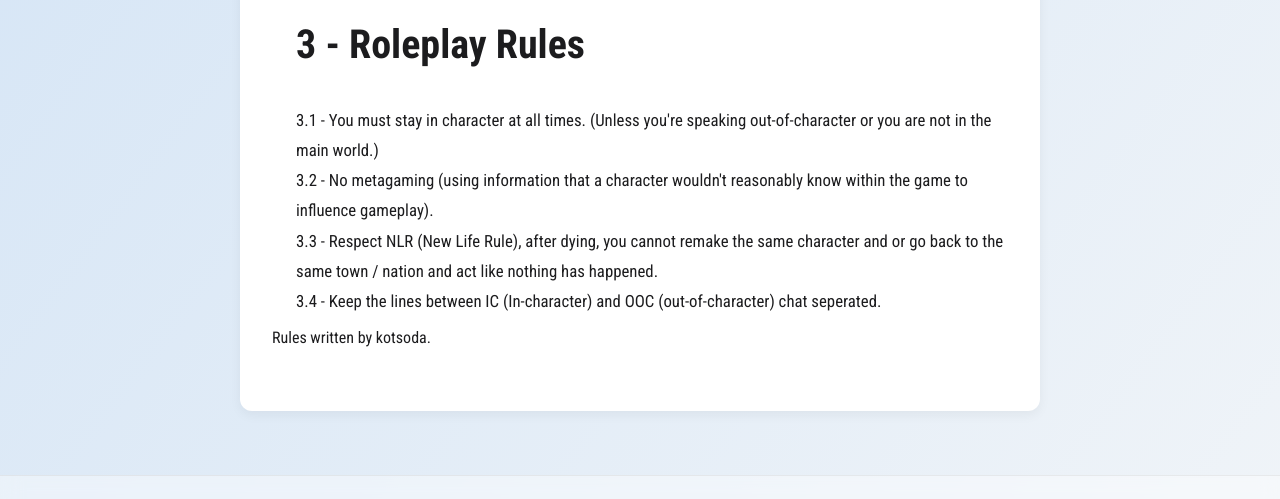
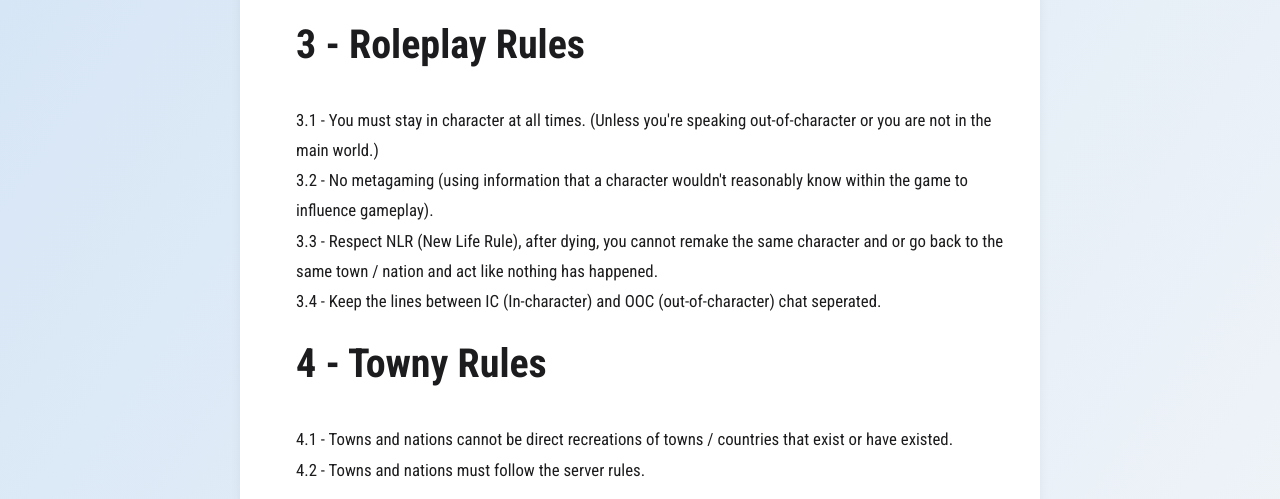
Before and after one commit to ignasb2006/sept-rain-website, a plain HTML site: page rules.html in a window 1280 px wide. Shown: the part 1132-1631 px from the top of the page. Drawn offline with Linux system fonts and the light colour scheme.

Commit message:
Added new rules (4.1 & 4.2)

```diff
--- a/rules.html
+++ b/rules.html
@@ -67,6 +67,13 @@
             <br>
             3.4 - Keep the lines between IC (In-character) and OOC (out-of-character) chat seperated.
         </li>
+        <li>
+            <h1>4 - Towny Rules</h1>
+            4.1 - Towns and nations cannot be direct recreations of towns / countries that exist or have existed.
+            <br>
+            4.2 - Towns and nations must follow the server rules.
+            <br>
+        </li>
       </ul>
       Rules written by kotsoda.
     </div>
```
